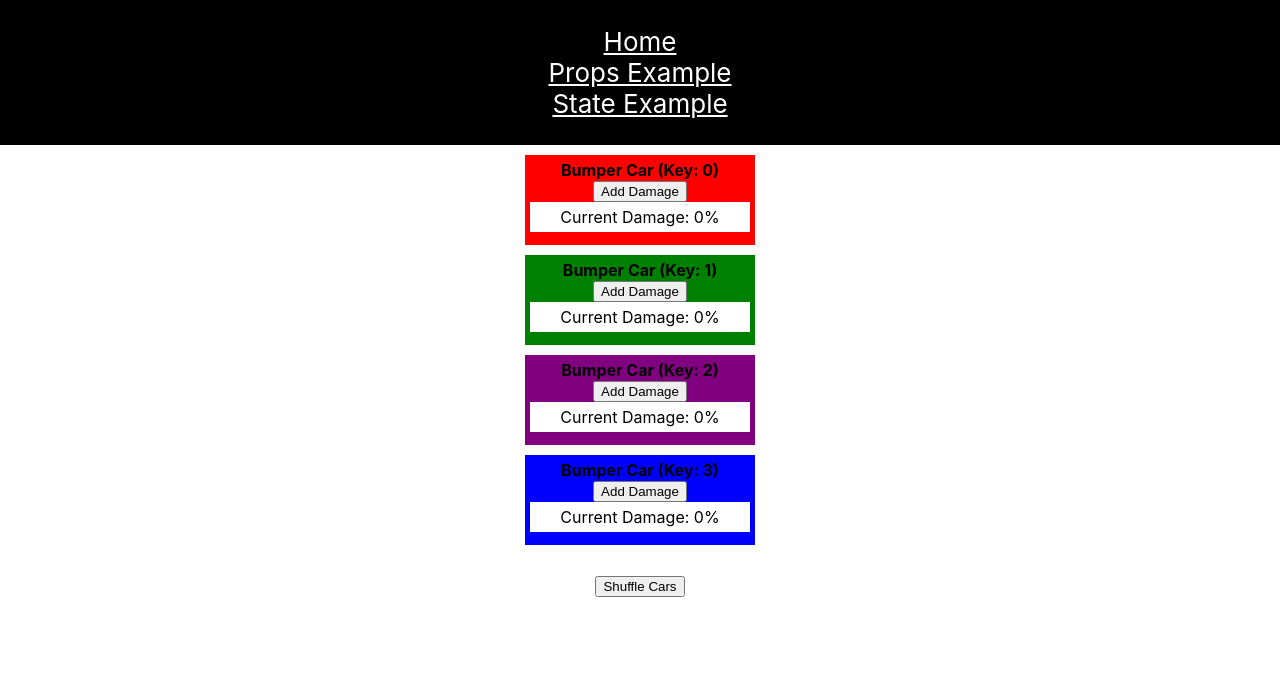
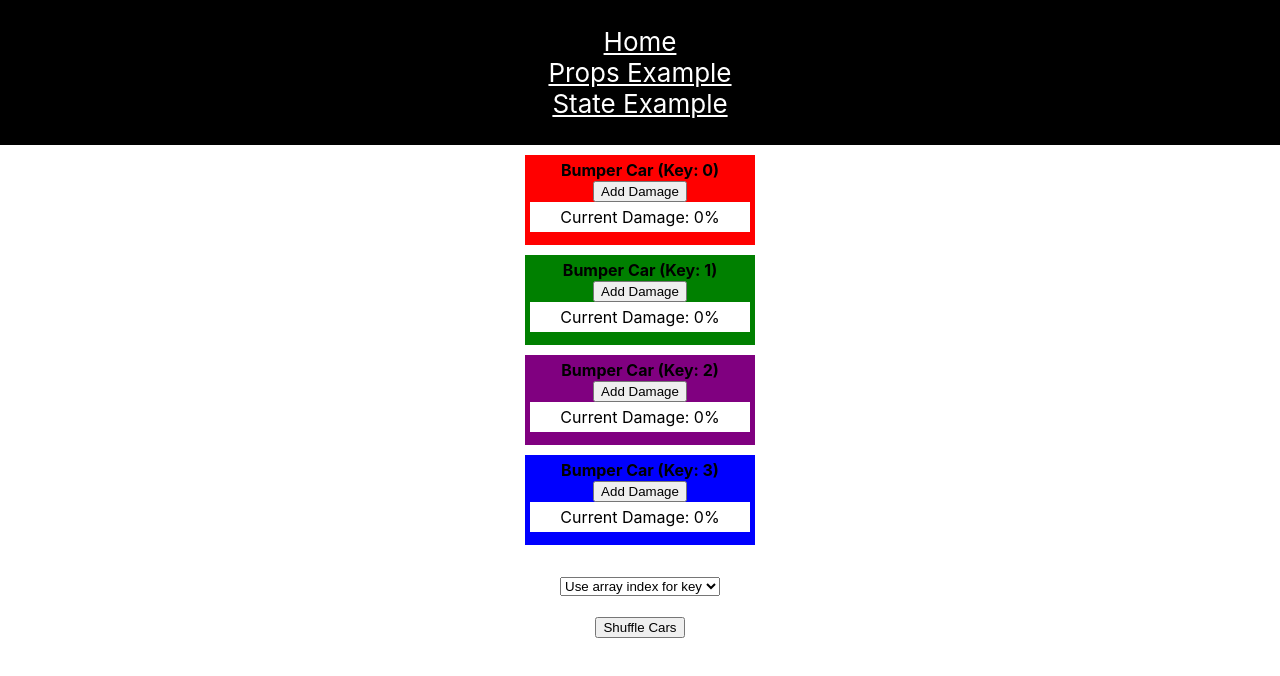
Before and after one commit to salcode/reactjs-mount-render-key, a React (Create React App) app: page /state-page in a window 1280 px wide. Shown: the top 676 px of the page. Built offline with nearby package versions, Linux system fonts and the light colour scheme.

Commit message:
Add control over keys used on statepage

```diff
--- a/src/components/StatePage/index.js
+++ b/src/components/StatePage/index.js
@@ -3,11 +3,12 @@ import BumperCar from '../StatefulBumperCar';
 
 export default function StatePage({initialCarsArray}) {
   const [cars, setCars] = useState(initialCarsArray);
+  const [keyType, setKeyType] = useState('index');
   return (
     <div>
       {
         cars.map((car, i) => {
-          const key = i;
+          const key = keyType === 'index' ? i : car.id;
           return <BumperCar
             color={car.color}
             key={key}
@@ -15,6 +16,16 @@ export default function StatePage({initialCarsArray}) {
           />
         })
       }
+      <br />
+      <select
+        onChange={(event) => {
+          setKeyType(event.target.value);
+        }}
+      >
+        <option value="index" selected>Use array index for key</option>
+        <option value="id">Use car.id for key</option>
+      </select>
+      <br />
       <br />
       <button
         onClick={() => setCars(
```
